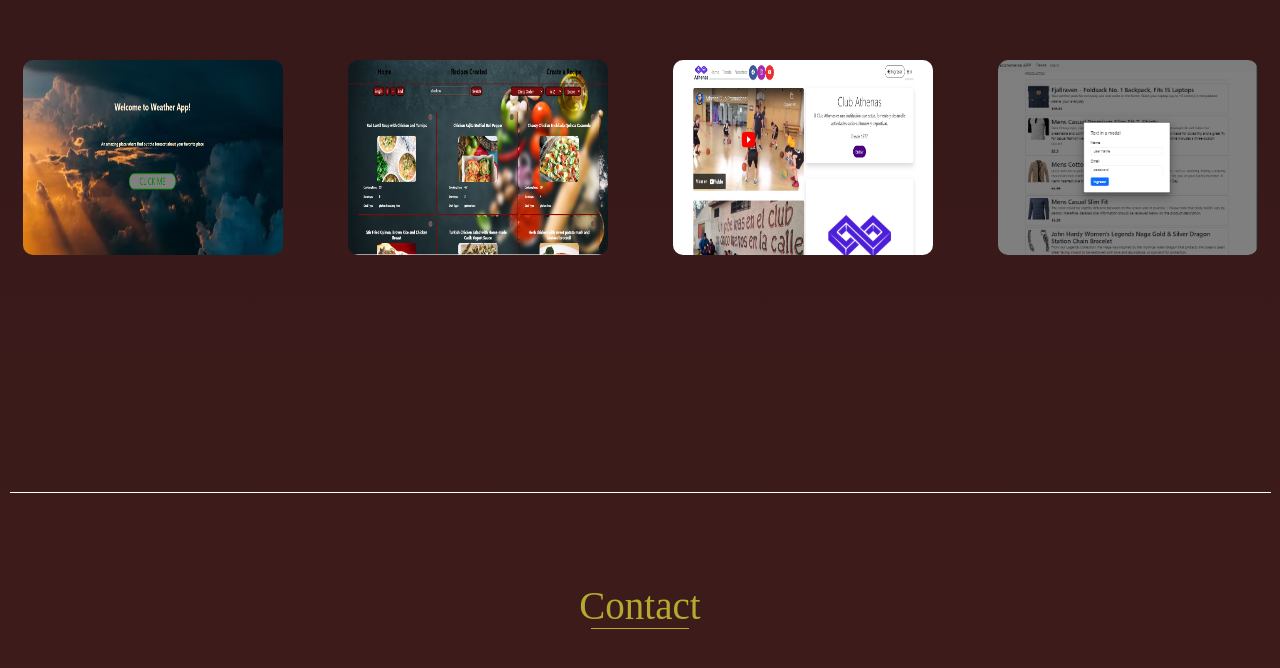
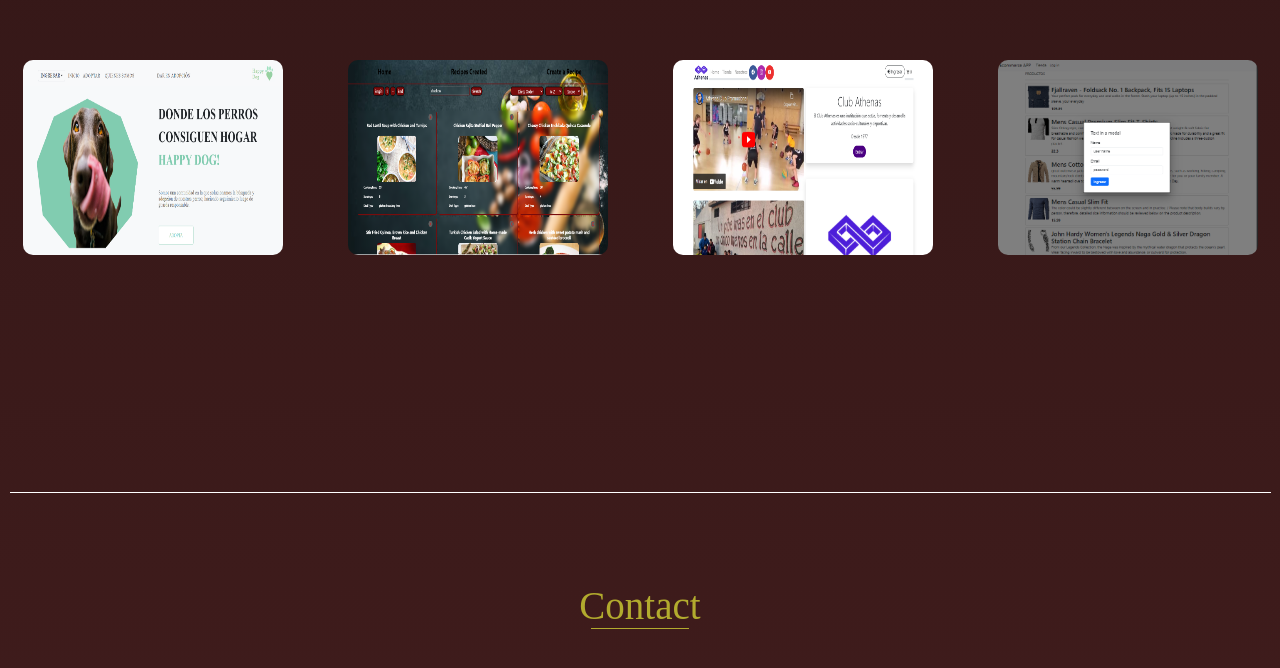
Before and after one commit to bosque-juan/portfolioreact, a React (Create React App) app: page / in a window 1280 px wide. Shown: the part 2649-3317 px from the top of the page. Built offline with nearby package versions, Linux system fonts and the light colour scheme; a web font is replaced by a local one.

Commit message:
Add: Dog app at Portfolio component

```diff
--- a/src/presentational/Portfolio.jsx
+++ b/src/presentational/Portfolio.jsx
@@ -1,8 +1,9 @@
 import { Slide } from "react-awesome-reveal";
-import landingS from "../assets/landingS.png";
+// import landingS from "../assets/landingS.png";
 import recipess from "../assets/recipess.png";
 import Athenas from "../assets/Athenas.png";
 import Ecommerce from "../assets/ecommerce.png";
+import Dog from '../assets/happydogCover.png'
 
 import Style from "./Portfolio.module.css";
 
@@ -12,7 +13,7 @@ export default function Portfolio() {
       <Slide left cascade>
         <main className={Style.mainPortfolio}>Portfolio</main>
         <div className={Style.containerPortfolio}>
-          <div className={Style.imgContainer}>
+          {/* <div className={Style.imgContainer}>
             <img
               className={Style.imgPortfolio}
               src={landingS}
@@ -22,6 +23,21 @@ export default function Portfolio() {
               <h5 className={Style.imgTitle}>
                 Weather App
                 <br /> find up the forecast!
+                <br />
+                click
+              </h5>
+            </a>
+          </div> */}
+            <div className={Style.imgContainer}>
+            <img
+              className={Style.imgPortfolio}
+              src={Dog}
+              alt="happy dog"
+            />
+            <a href="https://happy-dog-front.vercel.app/">
+              <h5 className={Style.imgTitle}>
+                Happy Dog
+                <br /> Addopt your dog
                 <br />
                 click
               </h5>
@@ -36,7 +52,7 @@ export default function Portfolio() {
             <a href="https://recipesjb.vercel.app/">
               <h5 className={Style.imgTitle}>
                 Recipes App
-                <br /> making your food!
+                <br /> making your own food!
                 <br />
                 click
               </h5>
```
